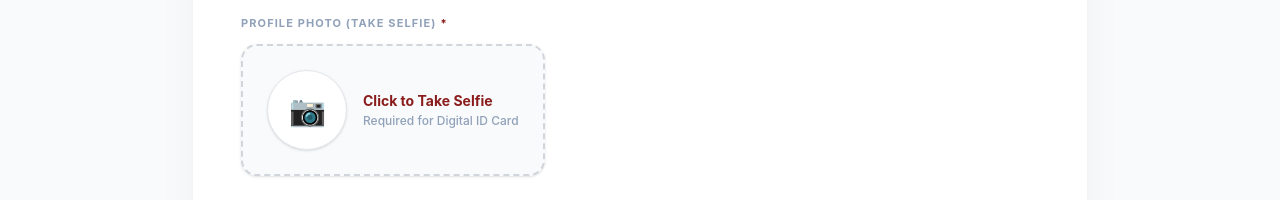
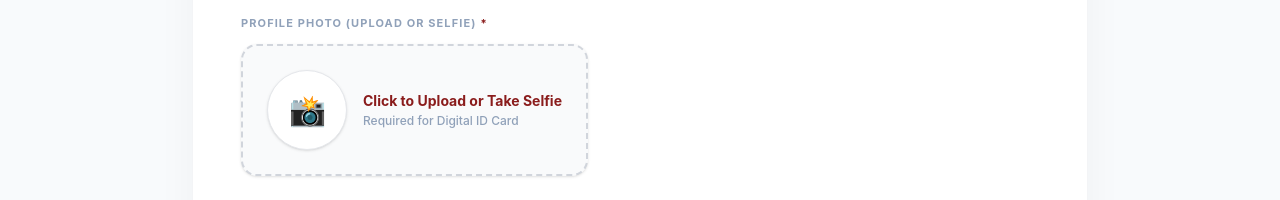
Before and after one commit to HarieshR/makkal-connect, a React (Vite) app: page / in a window 1280 px wide. Shown: the part 306-506 px from the top of the page. Built offline with nearby package versions, Linux system fonts and the light colour scheme; no server answers.

Commit message:
feat: Update profile photo upload process to comply with RLS Policy and enhance user instructions

```diff
--- a/src/App.jsx
+++ b/src/App.jsx
@@ -48,11 +48,14 @@ const App = () => {
     // 1. Generate Official Member ID
     const generatedMemberId = `TVK-PY-${Math.floor(100000 + Math.random() * 900000)}`;
 
-    // 2. Upload Profile Picture
-    const fileExt = imageFile.name.split('.').pop();
-    const fileName = `${generatedMemberId}-${Math.random()}.${fileExt}`;
+    // 2. Upload Profile Picture (Strictly matching the RLS Policy)
+    // We force the path into 'public/' and force the extension to '.jpg'
+    const fileName = `public/${generatedMemberId}-${Math.floor(Math.random() * 10000)}.jpg`;
 
-    const { error: uploadError } = await supabase.storage.from('profile_pics').upload(fileName, imageFile);
+    const { error: uploadError } = await supabase.storage.from('profile_pics').upload(fileName, imageFile, {
+      contentType: imageFile.type,
+      upsert: false
+    });
 
     if (uploadError) {
       setIsSubmitting(false);
@@ -196,19 +199,20 @@ const App = () => {
 
               <form onSubmit={handleSubmit} className="px-8 md:px-12 py-10">
 
+                {/* --- PHOTO UPLOAD (Capture attribute removed to allow gallery pick) --- */}
                 <div className="mb-10 flex flex-col items-center sm:items-start group">
                   <label className="text-[11px] font-bold text-slate-400 uppercase tracking-widest mb-3 flex items-center gap-1">
-                    Profile Photo (Take Selfie) <span className="text-[#8a1c1c]">*</span>
+                    Profile Photo (Upload or Selfie) <span className="text-[#8a1c1c]">*</span>
                   </label>
-                  <input type="file" accept="image/*" capture="user" onChange={handleImageChange} className="hidden" id="photo-upload" />
+                  <input type="file" accept="image/*" onChange={handleImageChange} className="hidden" id="photo-upload" />
                   <label htmlFor="photo-upload" className="cursor-pointer flex flex-col sm:flex-row items-center gap-4 bg-gray-50 border-2 border-dashed border-gray-300 rounded-2xl p-6 w-full sm:w-auto hover:border-[#8a1c1c] hover:bg-red-50/30 transition-all shadow-sm">
                     {imagePreview ? (
                       <img src={imagePreview} className="w-20 h-20 rounded-full object-cover border-4 border-white shadow-md" alt="Preview" />
                     ) : (
-                      <div className="w-20 h-20 rounded-full bg-white border border-gray-200 flex items-center justify-center text-3xl shadow-sm text-gray-400">📷</div>
+                      <div className="w-20 h-20 rounded-full bg-white border border-gray-200 flex items-center justify-center text-3xl shadow-sm text-gray-400">📸</div>
                     )}
                     <div className="text-center sm:text-left">
-                      <p className="text-sm font-bold text-[#8a1c1c]">{imagePreview ? 'Tap to Retake Photo' : 'Click to Take Selfie'}</p>
+                      <p className="text-sm font-bold text-[#8a1c1c]">{imagePreview ? 'Tap to Change Photo' : 'Click to Upload or Take Selfie'}</p>
                       <p className="text-xs font-medium text-slate-400 mt-0.5">Required for Digital ID Card</p>
                     </div>
                   </label>
```
